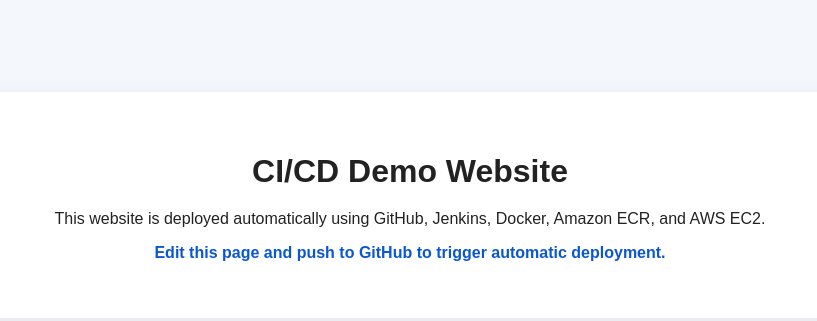
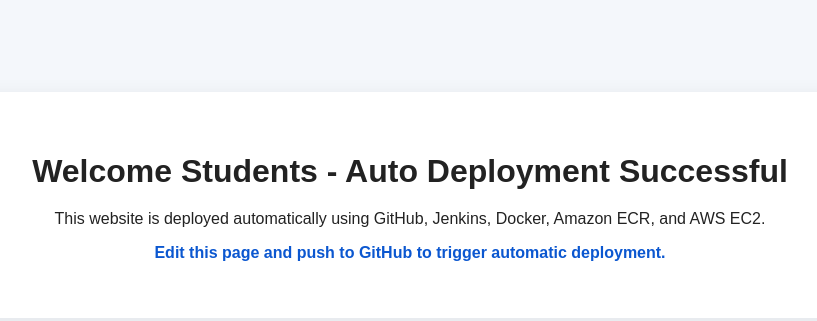
Before and after one commit to gohelshivam/website-docker-demo, a plain HTML site: page index.html in a window 1280 px wide. Shown: the part 8-329 px from the top of the page, without its empty margins (230-1047 px from the left). Drawn offline with Linux system fonts and the light colour scheme.

Commit message:
Updated website heading

```diff
--- a/index.html
+++ b/index.html
@@ -8,7 +8,7 @@
 </head>
 <body>
   <div class="container">
-    <h1>CI/CD Demo Website</h1>
+    <h1>Welcome Students - Auto Deployment Successful</h1>
     <p>This website is deployed automatically using GitHub, Jenkins, Docker, Amazon ECR, and AWS EC2.</p>
     <p class="highlight">Edit this page and push to GitHub to trigger automatic deployment.</p>
   </div>
```
